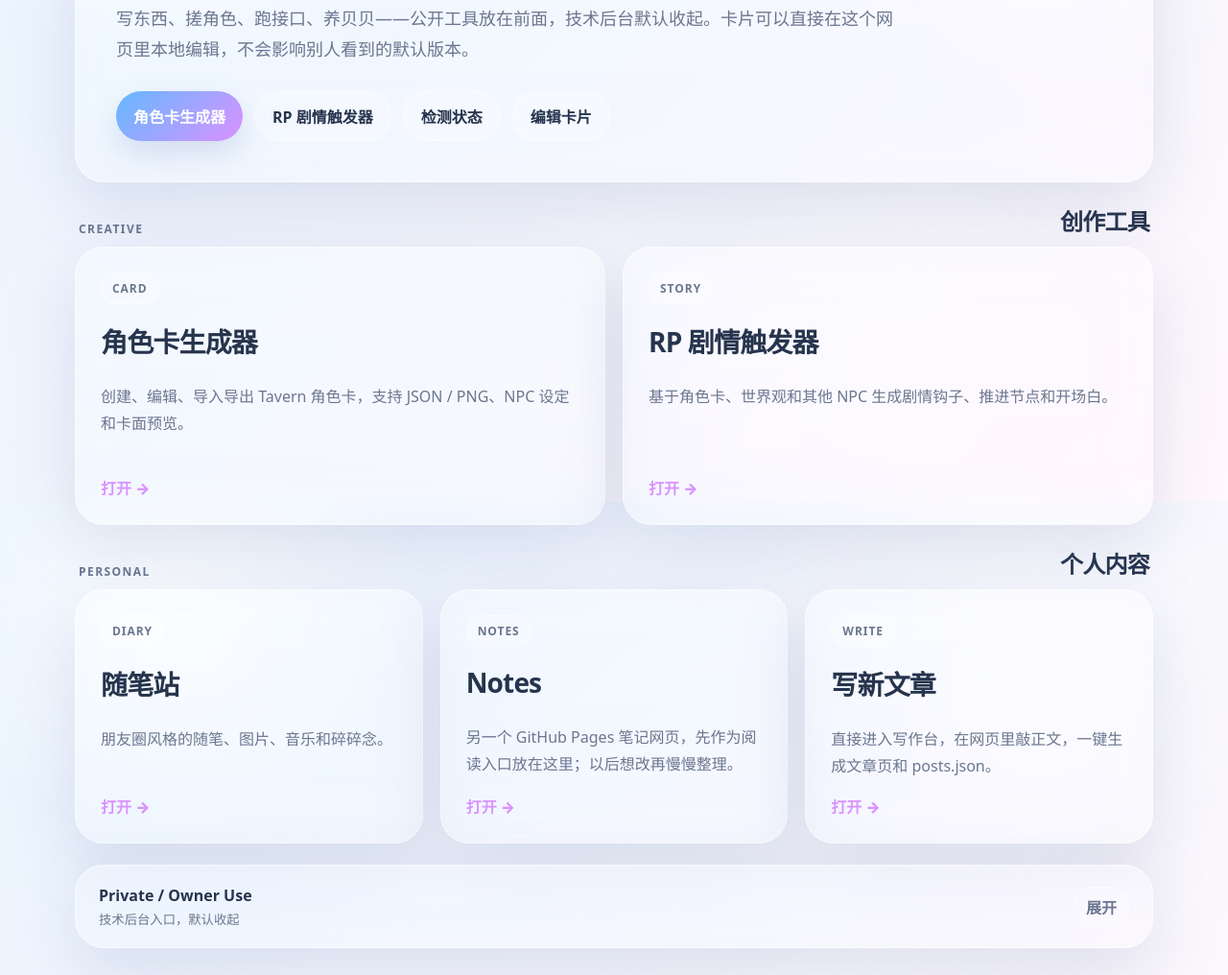
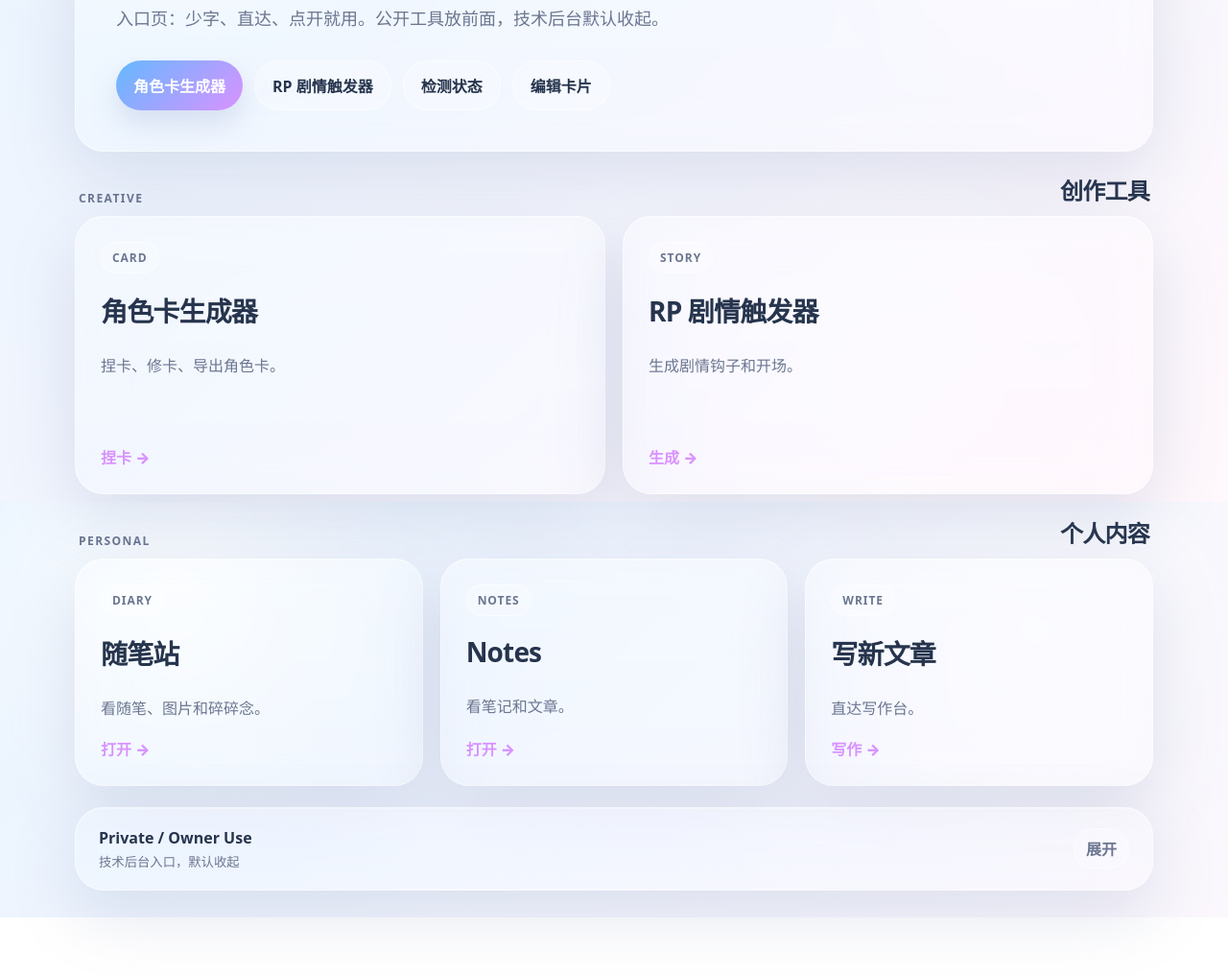
Before and after one commit to nobodyinsomewhere/RPStudioHome, a plain HTML site: page index.html in a window 1280 px wide. Shown: the part 277-1293 px from the top of the page at 96% size. After the commit the page ends 1233 px from the top, so only its background shows below. Drawn offline with Linux system fonts and the light colour scheme.

Commit message:
Shorten tools homepage entry copy

```diff
--- a/index.html
+++ b/index.html
@@ -20,7 +20,7 @@
       </div>
       <p class="eyebrow">qwerty tools</p>
       <h1>把零散的小宇宙收在这里</h1>
-      <p class="lead">写东西、搓角色、跑接口、养贝贝——公开工具放在前面，技术后台默认收起。卡片可以直接在这个网页里本地编辑，不会影响别人看到的默认版本。</p>
+      <p class="lead">入口页：少字、直达、点开就用。公开工具放前面，技术后台默认收起。</p>
       <div class="hero-actions">
         <a class="primary" href="https://card.qwertynobody.com/">角色卡生成器</a>
         <a class="secondary" href="https://rp.qwertynobody.com/">RP 剧情触发器</a>
@@ -87,18 +87,18 @@
   </main>
   <script>
     const STORAGE_THEME = 'qwerty_tools_theme';
-    const STORAGE_CARDS = 'qwerty_tools_cards_v2';
+    const STORAGE_CARDS = 'qwerty_tools_cards_v3';
     const defaultCards = [
-      { id: 'card', group: 'creative', tag: 'Card', title: '角色卡生成器', desc: '创建、编辑、导入导出 Tavern 角色卡，支持 JSON / PNG、NPC 设定和卡面预览。', url: 'https://card.qwertynobody.com/' },
-      { id: 'rp', group: 'creative', tag: 'Story', title: 'RP 剧情触发器', desc: '基于角色卡、世界观和其他 NPC 生成剧情钩子、推进节点和开场白。', url: 'https://rp.qwertynobody.com/' },
-      { id: 'diary', group: 'personal', tag: 'Diary', title: '随笔站', desc: '朋友圈风格的随笔、图片、音乐和碎碎念。', url: 'https://diary.qwertynobody.com/' },
-      { id: 'notes', group: 'personal', tag: 'Notes', title: 'Notes', desc: '另一个 GitHub Pages 笔记网页，先作为阅读入口放在这里；以后想改再慢慢整理。', url: 'https://notes.qwertynobody.com/' },
-      { id: 'write', group: 'personal', tag: 'Write', title: '写新文章', desc: '直接进入写作台，在网页里敲正文，一键生成文章页和 posts.json。', url: 'https://notes.qwertynobody.com/editor.html' },
-      { id: 'beibei', group: 'private', tag: 'Bot', title: 'Beibei Bot 后台', desc: '微信 / 企微客服机器人配置面板', url: 'https://qwerty.zo.space/beibei/' },
-      { id: 'new-api', group: 'private', tag: 'API', title: 'New API', desc: '模型网关与渠道管理', url: 'https://new-api.qwertynobody.com/' },
-      { id: 'kiro', group: 'private', tag: 'Upstream', title: 'Kiro-Go', desc: '上游服务，暂未绑定 qwertynobody 子域名', url: 'https://kiro-go-qwerty.zocomputer.io/' },
-      { id: 'windsurf', group: 'private', tag: 'Upstream', title: 'Windsurf API', desc: '上游服务，未绑定 qwertynobody 子域名', url: 'https://windsurf-api-lucas66.zocomputer.io/' },
-      { id: 'space', group: 'private', tag: 'Zo', title: 'Zo Space', desc: '个人 Zo Space 首页和路由', url: 'https://qwerty.zo.space/' }
+      { id: 'card', group: 'creative', tag: 'Card', title: '角色卡生成器', desc: '捏卡、修卡、导出角色卡。', action: '捏卡', url: 'https://card.qwertynobody.com/' },
+      { id: 'rp', group: 'creative', tag: 'Story', title: 'RP 剧情触发器', desc: '生成剧情钩子和开场。', action: '生成', url: 'https://rp.qwertynobody.com/' },
+      { id: 'diary', group: 'personal', tag: 'Diary', title: '随笔站', desc: '看随笔、图片和碎碎念。', action: '打开', url: 'https://diary.qwertynobody.com/' },
+      { id: 'notes', group: 'personal', tag: 'Notes', title: 'Notes', desc: '看笔记和文章。', action: '打开', url: 'https://notes.qwertynobody.com/' },
+      { id: 'write', group: 'personal', tag: 'Write', title: '写新文章', desc: '直达写作台。', action: '写作', url: 'https://notes.qwertynobody.com/editor.html' },
+      { id: 'beibei', group: 'private', tag: 'Bot', title: 'Beibei Bot 后台', desc: '配置贝贝。', action: '管理', url: 'https://qwerty.zo.space/beibei/' },
+      { id: 'new-api', group: 'private', tag: 'API', title: 'New API', desc: '管理模型网关。', action: '管理', url: 'https://new-api.qwertynobody.com/' },
+      { id: 'kiro', group: 'private', tag: 'Upstream', title: 'Kiro-Go', desc: '查看上游服务。', action: '打开', url: 'https://kiro-go-qwerty.zocomputer.io/' },
+      { id: 'windsurf', group: 'private', tag: 'Upstream', title: 'Windsurf API', desc: '查看上游服务。', action: '打开', url: 'https://windsurf-api-lucas66.zocomputer.io/' },
+      { id: 'space', group: 'private', tag: 'Zo', title: 'Zo Space', desc: '打开 Zo Space。', action: '打开', url: 'https://qwerty.zo.space/' }
     ];
 
     let cards = loadCards();
@@ -152,7 +152,7 @@
       if (editMode && selectedId === card.id) el.classList.add('selected');
       el.innerHTML = isPrivate
         ? `<span>${escapeHtml(card.title)}</span><small>${escapeHtml(card.desc)}</small>`
-        : `<span class="tag">${escapeHtml(card.tag || 'Tool')}</span><h3>${escapeHtml(card.title)}</h3><p>${escapeHtml(card.desc)}</p><span class="go">打开 →</span>`;
+        : `<span class="tag">${escapeHtml(card.tag || 'Tool')}</span><h3>${escapeHtml(card.title)}</h3><p>${escapeHtml(card.desc)}</p><span class="go">${escapeHtml(card.action || '打开')} →</span>`;
       el.addEventListener('click', event => {
         if (!editMode) return;
         event.preventDefault();
@@ -181,7 +181,7 @@
     }
 
     function newCard() {
-      const card = { id: `custom-${Date.now()}`, group: 'creative', tag: 'New', title: '新入口', desc: '写一下这个入口的用途。', url: 'https://' };
+      const card = { id: `custom-${Date.now()}`, group: 'creative', tag: 'New', title: '新入口', desc: '一句话用途。', action: '打开', url: 'https://' };
       cards.push(card);
       selectedId = card.id;
       fillForm(card);
```
